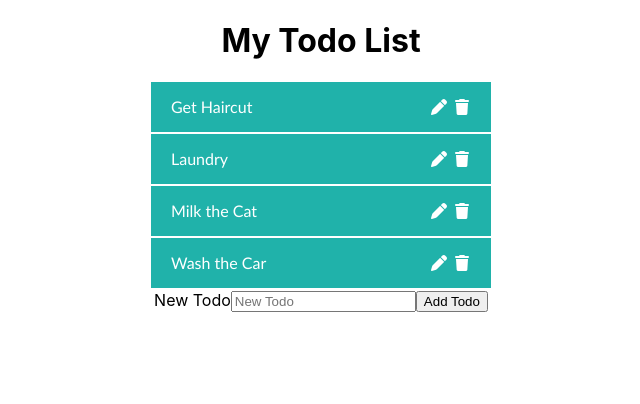
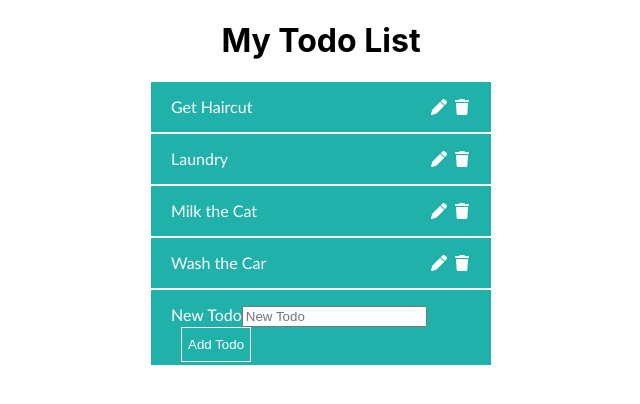
Before and after one commit to TyeCampbell/react-todo-list-, a React (Create React App) app: page / in a window 1280 px wide. Shown: the top 404 px of the page, without its empty margins (319-959 px from the left). Built offline with nearby package versions, Linux system fonts and the light colour scheme.

Commit message:
building out the styling for the TodoForm component

```diff
--- a/src/TodoForm.css
+++ b/src/TodoForm.css
@@ -0,0 +1,23 @@
+.todo-form {
+    width: 300px;
+    height: 50px;
+    margin-left: auto;
+    margin-right: auto;
+    padding: 15px 20px 10px 20px;
+    text-align: left;
+    font-family: 'Trebuchet MS', 'Lucida Sans Unicode', 'Lucida Grande', 'Lucida Sans', Arial, sans-serif;
+    color: white;
+    background-color: lightseagreen;
+}
+
+.todo-form label {
+    clear: right;
+}
+
+.todo-form button {
+    margin-left: 10px;
+    height: 35px;
+    border: 1px solid white;
+    background-color: lightseagreen;
+    color: white;
+}
--- a/src/TodoForm.js
+++ b/src/TodoForm.js
@@ -29,7 +29,7 @@ class TodoForm extends Component {
 
     render(){
         return (
-            <div>
+            <div className='todo-form'>
                 <form onSubmit={this.handleSubmit}>
                     <label htmlFor='newTodo'>New Todo</label>
                     <input value={this.state.newTodoItem} id='newTodo' name='newTodoItem' placeholder='New Todo' onChange={this.handleChange}></input>
--- a/src/TodoList.js
+++ b/src/TodoList.js
@@ -1,6 +1,7 @@
 import React, { Component } from 'react';
 import Todo from './Todo';
 import TodoForm from './TodoForm';
+import './TodoForm.css';
 import uuid from 'uuid/v4';
 
 class TodoList extends Component {
```
